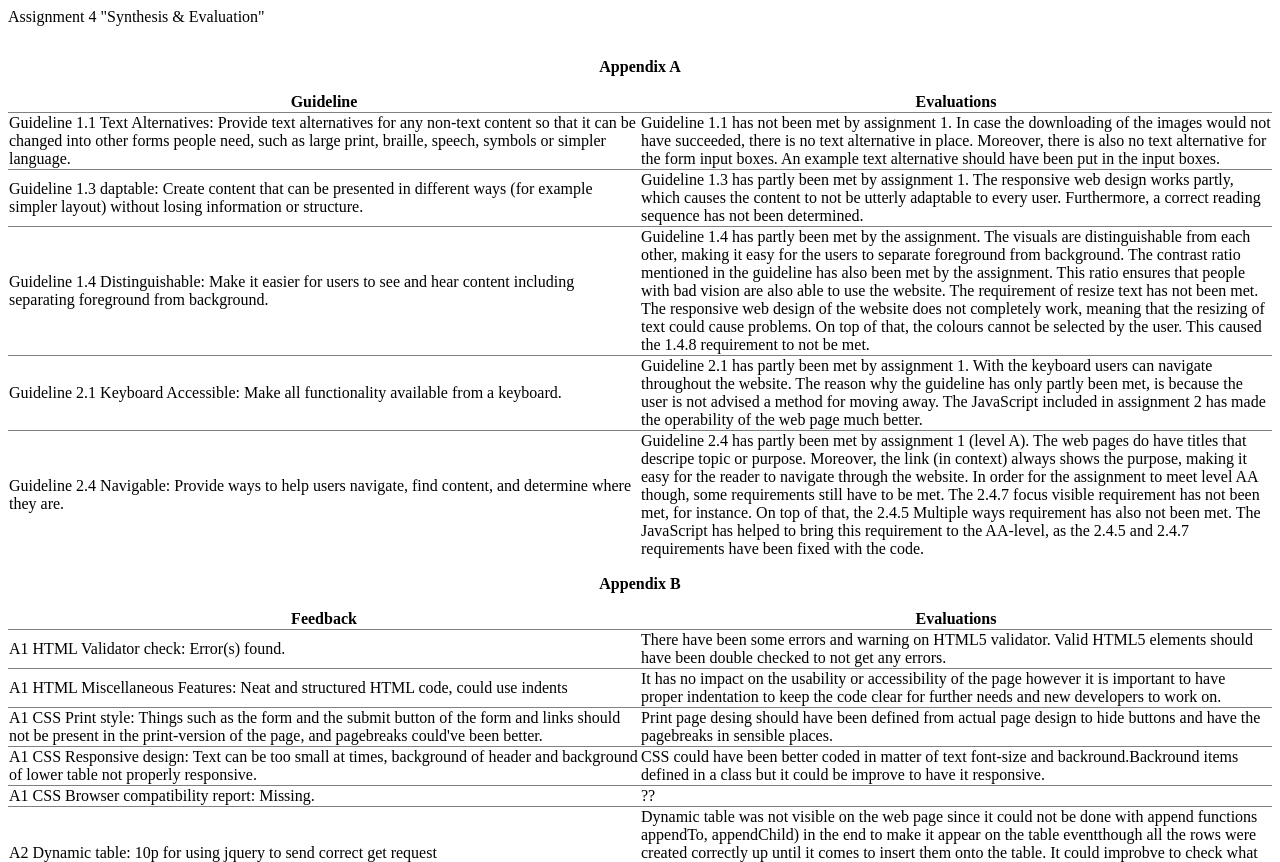
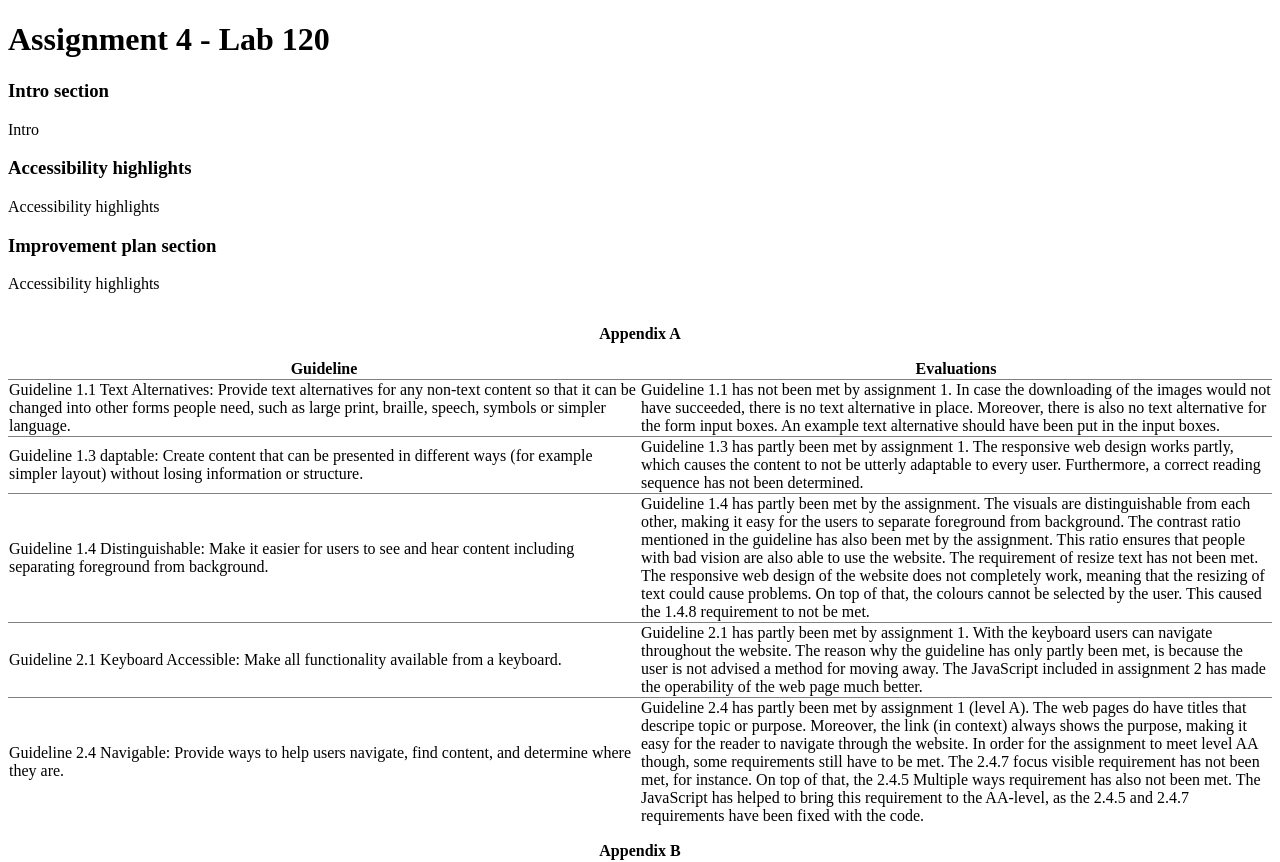
Before and after one commit to ozgekaracam/Website-Homepage, a plain HTML site: page assignment4.html in a window 1280 px wide. Shown: the top 862 px of the page. Drawn offline with Linux system fonts and the light colour scheme.

Commit message:
Update assignment4.html

```diff
--- a/assignment4.html
+++ b/assignment4.html
@@ -1,6 +1,24 @@
+<!DOCTYPE html>
+<html lang="en">
+
+<head>
+  <title>Assignment 4 - Lab 120</title>
+  <meta name="author" content="Williem xx:( , Ozge Karacam">
+  <meta name="date" content="02/02/2022"
+  <meta name="description" content=".">
+  <meta charset="UTF-8">
+  <meta name="viewport" content="width=device-width, initial-scale=1.0">
+  <meta name="keywords" content="HTML, CSS, JavaScript">
+</head>
+
 <body>
-  <p> Assignment 4 "Synthesis & Evaluation"</p>
-
+  <h1>Assignment 4 - Lab 120</h1>
+  <h3> Intro section </h3>
+  <p> Intro</p>
+  <h3> Accessibility highlights </h3>
+  <p> Accessibility highlights</p>
+  <h3> Improvement plan section </h3>
+  <p> Accessibility highlights</p>
   <table border=1 frame=void rules=rows>
     <caption>
       <dl><strong>Appendix A</strong></dl>
```
